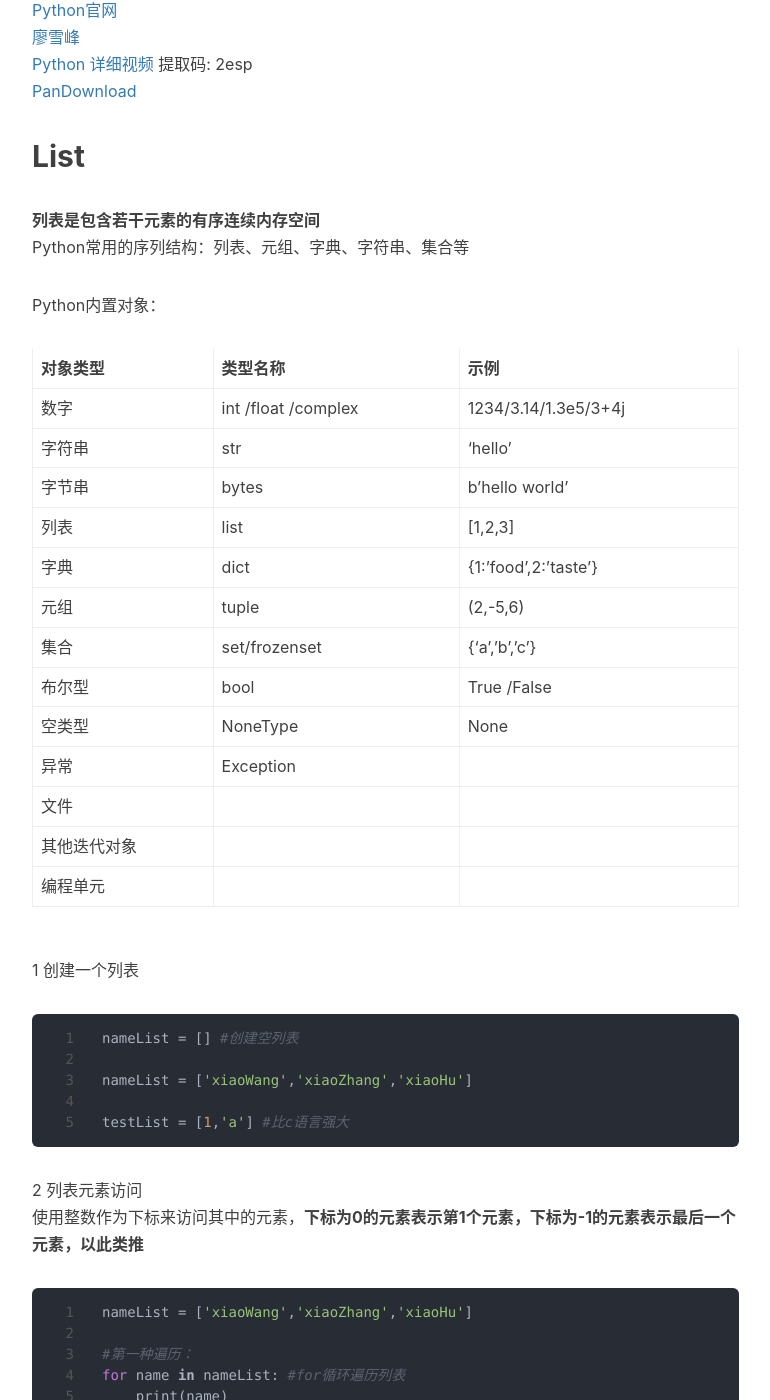
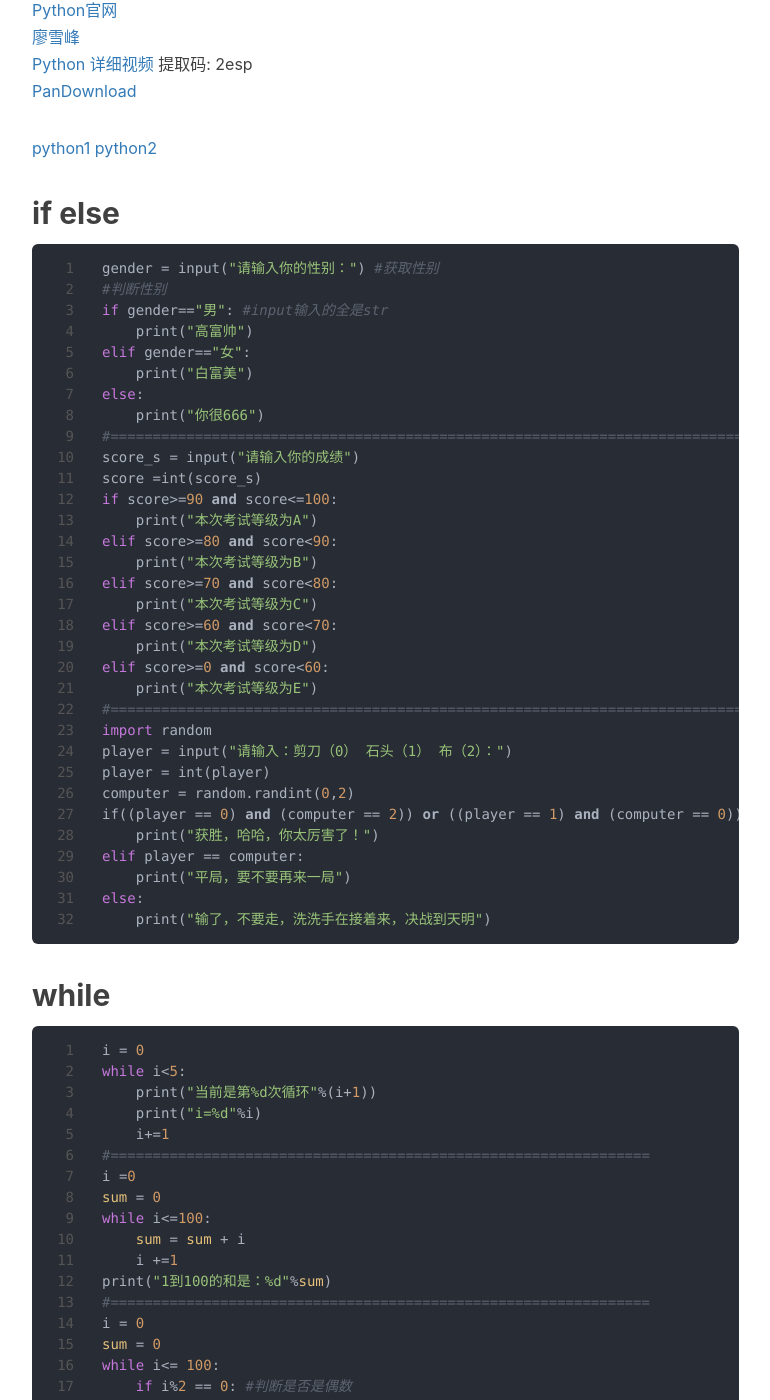
Before and after one commit to aaakgod/aaakgod.github.io, a Jekyll site: the page built from _posts/2019-09-17-Discussion.md, in a window 1280 px wide and 1400 px high, scrolled down 438 px. Shown: the whole window, without its empty margins (233-1003 px from the left). Built offline with Jekyll 4.4.1, drawn with Linux system fonts in a browser that asks for light colours; nearby versions of some CDN libraries; comment, search, counter and statistics services are not loaded; some of the changed text lies outside the part shown.

Commit message:
update 20190917

````diff
--- a/_posts/2019-09-17-Discussion.md
+++ b/_posts/2019-09-17-Discussion.md
@@ -12,6 +12,125 @@
 [廖雪峰](https://www.liaoxuefeng.com/wiki/1016959663602400)
 [Python 详细视频](https://pan.baidu.com/s/1hOcl3GT3Ko4EttcPI95QLg)  提取码: 2esp
 [PanDownload](http://pandownload.com/)
+
+[python1](http://c.biancheng.net/view/4427.html)
+[python2](https://blog.csdn.net/github_38614120/article/details/79163534)
+
+## if else
+```python
+gender = input("请输入你的性别：") #获取性别
+#判断性别
+if gender=="男": #input输入的全是str
+    print("高富帅")
+elif gender=="女":
+    print("白富美")
+else:
+    print("你很666")
+#==================================================================================================================
+score_s = input("请输入你的成绩")
+score =int(score_s)
+if score>=90 and score<=100:
+    print("本次考试等级为A")
+elif score>=80 and score<90:
+    print("本次考试等级为B")
+elif score>=70 and score<80:
+    print("本次考试等级为C")
+elif score>=60 and score<70:
+    print("本次考试等级为D")
+elif score>=0 and score<60:
+    print("本次考试等级为E")
+#==================================================================================================================
+import random
+player = input("请输入：剪刀（0） 石头（1） 布（2）：")
+player = int(player)
+computer = random.randint(0,2)
+if((player == 0) and (computer == 2)) or ((player == 1) and (computer == 0)) or ((player ==2) and (computer == 1)):
+    print("获胜，哈哈，你太厉害了！")
+elif player == computer:
+    print("平局，要不要再来一局")
+else:
+    print("输了，不要走，洗洗手在接着来，决战到天明")
+```
+
+## while
+```python
+i = 0
+while i<5:
+    print("当前是第%d次循环"%(i+1))
+    print("i=%d"%i)
+    i+=1
+#================================================================
+i =0
+sum = 0
+while i<=100:
+    sum = sum + i
+    i +=1
+print("1到100的和是：%d"%sum)
+#================================================================
+i = 0
+sum = 0
+while i<= 100:
+    if i%2 == 0: #判断是否是偶数
+        sum = sum +i
+    i+=1
+print("1到100的偶数和是%d"%sum)
+#================================================================
+i = 1
+while i<=5:
+    j = 1
+    while j<=i:
+        print("* ",end='')
+        j+=1
+
+    print("\n")
+    i+=1
+#================================================================
+i = 1
+while i<=9:
+    j=1
+    while j<=i:
+        print("%d*%d=%d "%(j,i,i*j),end='')
+        j+=1
+    print("\n")
+    i+=1
+```
+
+## for
+```python
+name = 'dongGe'
+for x in name:
+    print(x)
+else:
+    print("没有数据")
+#================================================================
+for x in name:
+    print("-----")
+    if x == 'g':
+        break
+    print(x)
+#================================================================
+for x in name:
+    print("-----")
+    if x == 'g':
+        continue
+    print(x)
+#================================================================
+i = 0
+while i<10:
+    i+=1
+    print("-----")
+    if i == 5:
+        break #break的作用 ： 用来结束整个循环
+    print(i)
+#================================================================
+i = 0
+while i<10:
+    i+=1
+    print("-----")
+    if i==5:
+        continue #continue的作用  用来结束本次循环，紧接着执行下一次的循环
+    print(i)
+```
 
 ## List
 **列表是包含若干元素的有序连续内存空间**
````
